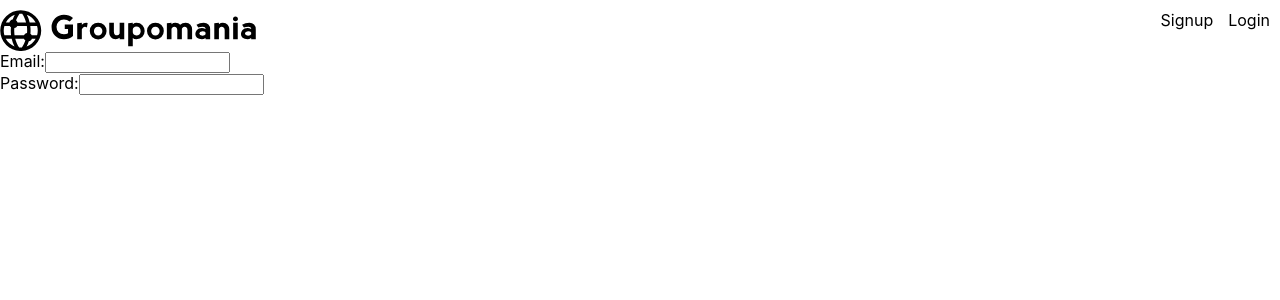
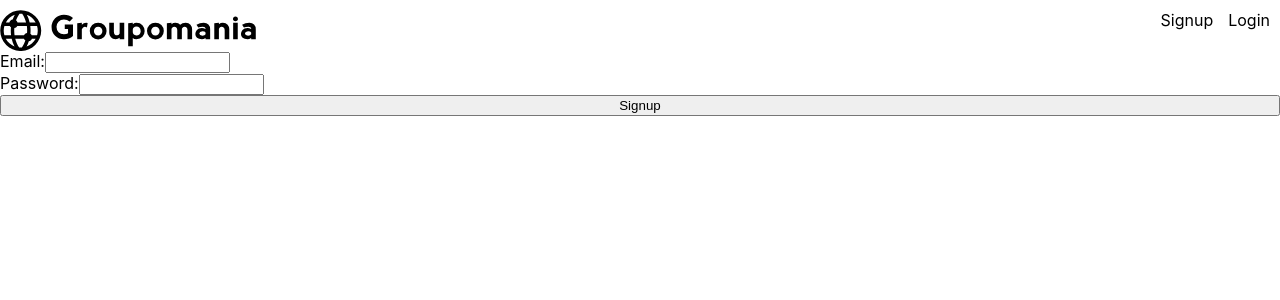
Before and after one commit to abby-pfingsten/groupomania-react-app, a React (Create React App) app in the folder app/: page /signup in a window 1280 px wide. Shown: the top 300 px of the page. Built offline with nearby package versions, Linux system fonts and the light colour scheme.

Commit message:
changed prop type to be either login or signup for button

```diff
--- a/app/src/frontend/components/SignupLogin.js
+++ b/app/src/frontend/components/SignupLogin.js
@@ -1,4 +1,4 @@
-function SignupLogin() {
+function SignupLogin({ type }) {
   return (
     <div className="signup-form">
       <form className="signup-form">
@@ -10,6 +10,7 @@ function SignupLogin() {
           Password:
           <input type="text"></input>
         </label>
+              <button type="submit">{type}</button>
       </form>
     </div>
   )
--- a/app/src/frontend/pages/Login.js
+++ b/app/src/frontend/pages/Login.js
@@ -4,15 +4,8 @@ import AccountHeader from "./AccountHeader"
 function Login() {
   return (
     <>
-      {/* <header className="signup-header">
-        <img
-          src={textLogo}
-          alt="Groupomania Logo"
-          className="signup-header__logo"
-        ></img>
-      </header> */}
       <AccountHeader />
-      <SignupLogin />
+      <SignupLogin type="Login" />
     </>
   )
 }
--- a/app/src/frontend/pages/Signup.js
+++ b/app/src/frontend/pages/Signup.js
@@ -6,15 +6,8 @@ import SignupLogin from "../components/SignupLogin"
 function Signup() {
   return (
     <>
-      {/* <header className="signup-header">
-        <img
-          src={textLogo}
-          alt="Groupomania Logo"
-          className="signup-header__logo"
-        ></img>
-      </header> */}
       <AccountHeader />
-      <SignupLogin />
+      <SignupLogin type="Signup" />
     </>
   )
 }
```
